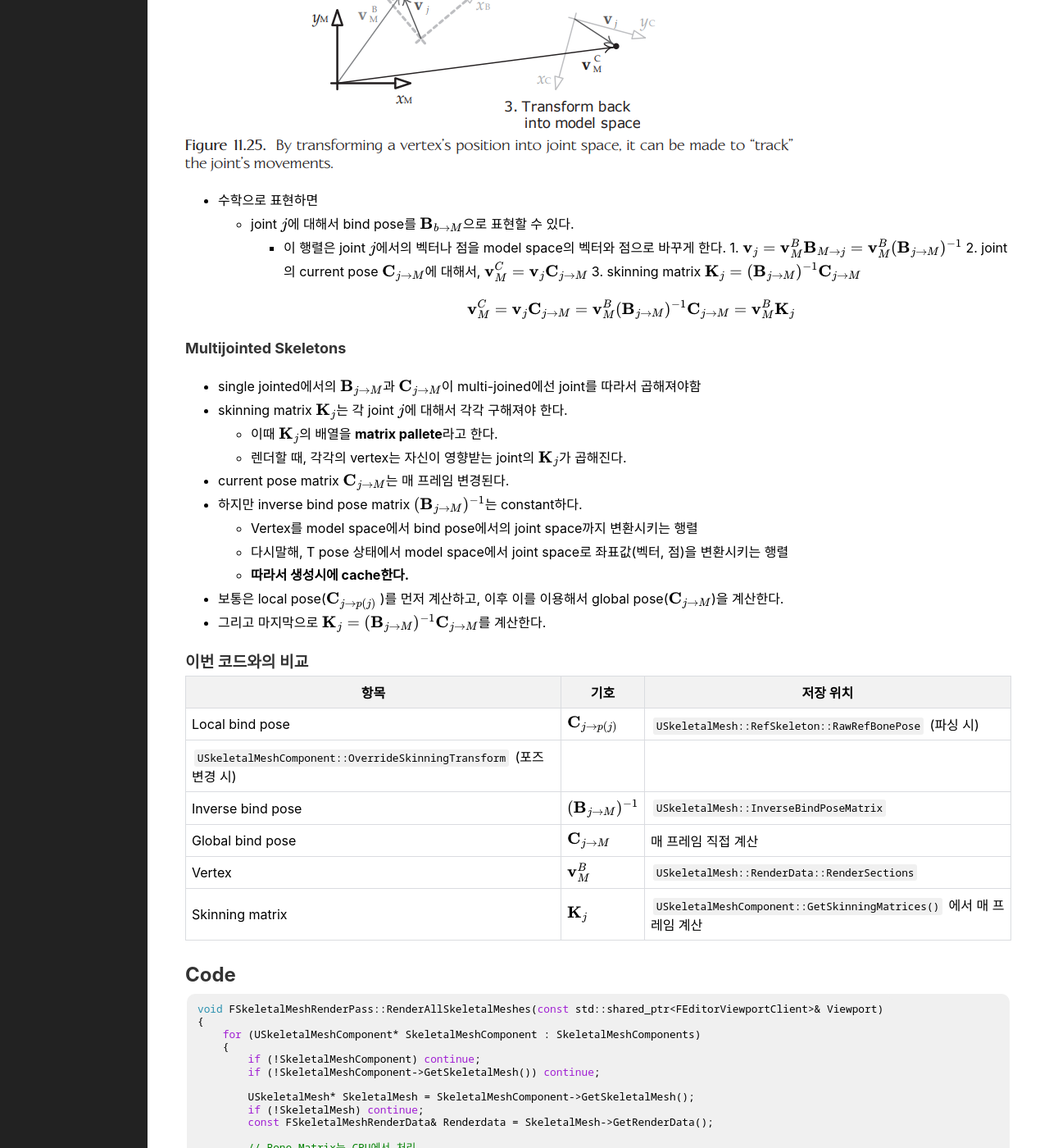
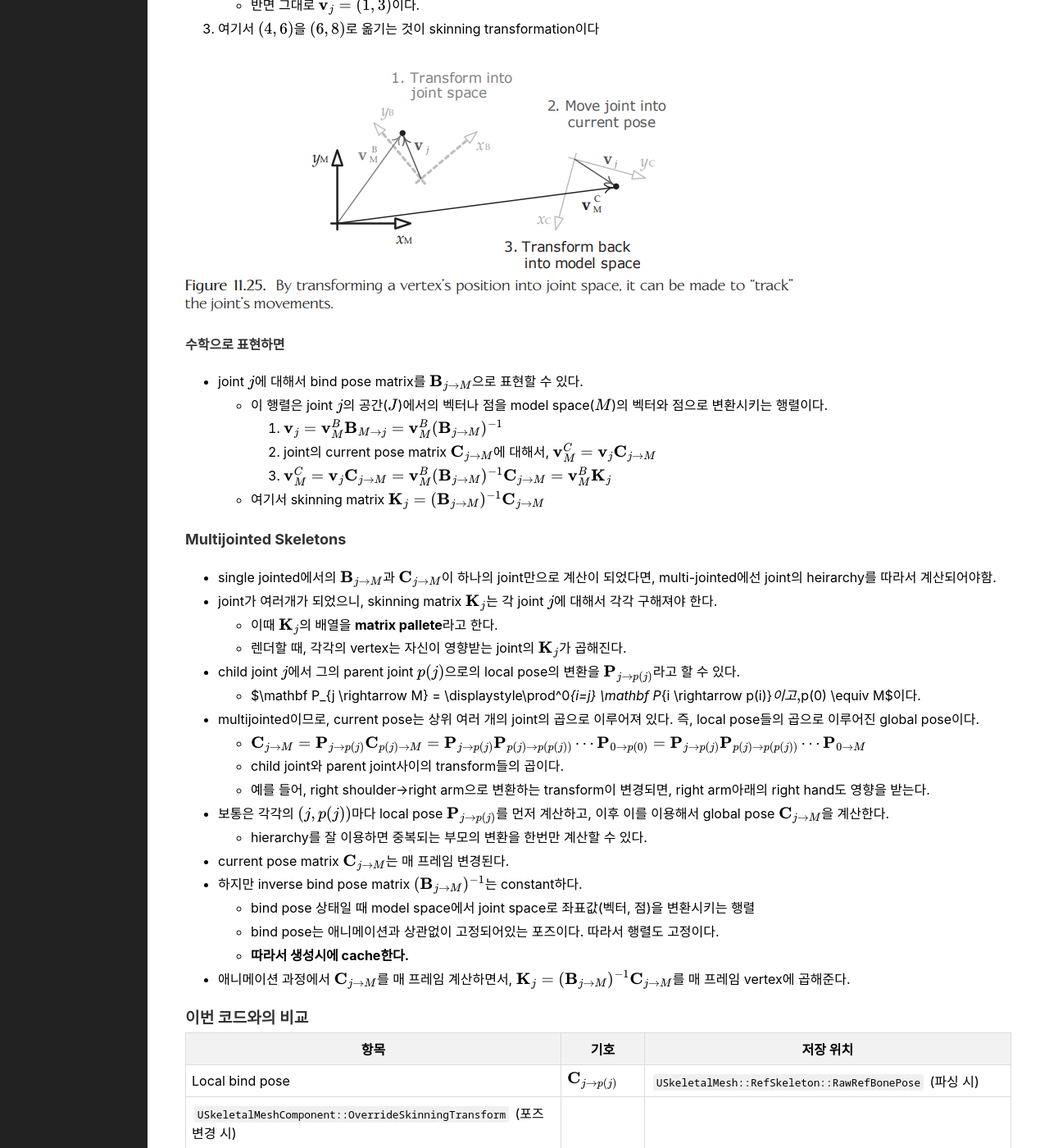
Before and after one commit to jiwon1304/jiwon1304.github.io, a Jekyll site: the page built from _posts/2025-05-08-skeletal-mesh.markdown, in a window 1280 px wide and 1400 px high, scrolled down 3833 px. Shown: the whole window at 82% size. Built offline with Jekyll 4.4.1, drawn with Linux system fonts in a browser that asks for light colours; some web fonts are replaced; formulas are drawn with MathJax 3; some of the changed text lies outside the part shown.

Commit message:
animation관련 설명 수정

```diff
--- a/_posts/2025-05-08-skeletal-mesh.markdown
+++ b/_posts/2025-05-08-skeletal-mesh.markdown
@@ -10,22 +10,19 @@ tags: [directx]
 
 1. `Traverse(...)`: FBX 노드 트리를 순회하며 `eSkeleton` , `eMesh` 타입 노드를 리스트로 수집
 2. `LoadFbxSkeleton(...)`: `eSkeleton` 노드들에 대해 Skeleton 정보 파싱
-    1. 각 Bone(Joint)마다 `localBindPose`와 `inverseBindPose` 행렬을 추출
-
-`eSkeleton` 노드들에 대해 Skeleton 정보 파싱
-
-1. `LoadSkinWeights(...)`: `eSkeleton` 노드들에 대해 Skin 정보 파싱
-    1. skin - cluster - linkedBone을 통해 controlIndex 별로 연결된 bone을 Map으로 추출
+    - 각 Bone(Joint)마다 `localBindPose`와 `inverseBindPose` 행렬을 추출
+3. `LoadSkinWeights(...)`: `eSkeleton` 노드들에 대해 Skin 정보 파싱
+    - skin - cluster - linkedBone을 통해 `controlIndex` 별로 연결된 bone을 Map으로 추출
 2. `LoadFBXMesh(...); LoadFBXMaterials(...)`: `eMesh` 노드들에 대해 Mesh, Material 정보 파싱
     1. 각 요소들의 LayerElement가 있는지 확인하고 파싱 시도
     2. vertex, normal은 MappingMode에 따라 다르게 처리
     3. 기존의 `UMaterial`을 활용하여 추출한 머터리얼 정보를 저장
 
-## 다중 메쉬
+## 다중 메시
 
-보통 FBX 파일에 메쉬 노드는 하나지만 드물게 여러 메쉬 노드가 있을 수 있다. 때문에 모든 노드를 순회하며 `eMesh` 타입 노드를 리스트로 수집하고, 이 리스트에 대해 Mesh, Material 정보를 파싱하게 된다.
+보통 FBX 파일에 메시 노드는 하나지만 드물게 여러 메시 노드가 있을 수 있다. 때문에 모든 노드를 순회하며 `eMesh` 타입 노드를 리스트로 수집하고, 이 리스트에 대해 Mesh, Material 정보를 파싱하게 된다.
 
-각 메쉬마다 대응되는 `UMaterial`과 `FMaterialSubset` 로 머터리얼, 서브셋을 구현하고 있다.
+각 메시마다 대응되는 `UMaterial`과 `FMaterialSubset` 로 머터리얼, 서브셋을 구현한다.
 
 ## Control point / Polygon vertex
 
@@ -60,57 +57,69 @@ FBX에는 정점(vertex)을 두 가지 형태로 관리한다. 정점의 위치
 ## Math
 
 - 모든 vertex (skinned vertex를 포함)는 model space를 기준으로 특정된다.
-- vertex를 bind pose에서 current pose로 변경하는 행렬을 skinning matrix라고 한다.
-- matrix가 좌표계를 변환하지 않음
-    - 언제나 Model 좌표계를 기준으로 함
-    - 대신 vertex의 position이 이동한다
+- vertex를 bind pose(reference pose, rest pose, T-pose)에서 current pose로 변경하는 행렬을 skinning matrix라고 한다.
+- **skinning matrix를 곱한다고 다른 좌표계로 이동하는 것이 아님**
+    - 내부에서는 joint space와 model space를 넘나들지만, 곱해지는 대상과 결과물(vertex)은 model space를 기준으로 한다.
 
 ### Example : One-Jointed Skeleton
 
 ![img38.png](/assets/img38.png)
 
 - 두 개의 좌표계를 이용 : Model Space($M$), Joint Space($J$)
-- bind pose($B$), current pose($C$) : animation 전과 후
+- bind pose($B$), current pose($C$) : animation(transform) 전과 후의 포즈 (bind pose로 T-pose를 사용할 때가 많다.)
 
-- bind pose의 모델 좌표계에 존재하는 vertex $\mathbf v_M^B$ 에 대해서, 모델 좌표계에서의 새로운 위치 $\mathbf v_M^C$를 구하고 싶다.
-- **joint space에서의 vertex는 joint가 어떻게 변형되든지 항상 유지된다.**  이 점을 이용하면
-    1. model space의 bind pose position에 위치한 vertex를 joint space로 변환시킨다.
-    2. joint를 current pose로 이동시킨다.
-    3. 다시 vertex를 model space로 변환시킨다.
+- bind pose($B$)일 때 model space($M$)에 존재하는 vertex $\mathbf v_M^B$ 에 대해서, current pose일 때 모델 좌표계에서의 새로운 위치 $\mathbf v_M^C$를 구하고 싶다.
+- **joint space에서의 vertex는 joint가 어떻게 변형되든지 항상 유지된다.**
+#### 이에 따라서
+1. model space($M$)의 bind pose position에 위치한 vertex($\mathbf v_M^B$)를 joint space($J$)로 변환시킨다.
+2. joint를 current pose로 이동시킨다. (Joint space($J$)를 이동시킨다.)
+3. 다시 vertex를 model space($M$)로 변환시킨다.
 
-- 이를 숫자로 표현하면
-    1. $\mathbf v_M^B(4,6)$을 joint space에서의 위치인 $\mathbf v_j(1,3)$으로 변환한다.
-        - 이제 joint가 얼마나 움직이든 $\mathbf v_j=(1,3)$은 변하지 않는다.
-    2. joint를 움직인다. 이 때 $\mathbf v_M^C$는 $(18,2)$로 이동한다.
-    3. 여기서 $(4,6)$을 $(18,2)$로 옮기는 것이 skinning transformation이다
+#### 이를 숫자로 표현하면
+1. $\mathbf v_M^B(4,6)$을 joint space에서의 위치인 $\mathbf v_j(1,3)$으로 변환한다.
+    - $\mathbf B_{M \rightarrow j}$는 $T_{(-3,-3)}$이다.
+    -  current pose = bind pose이므로 bind pose matrix의 inverse는 current pose matrix이다. $\mathbf C_{j \rightarrow M} = {\mathbf B_{j \rightarrow M}}^{-1} = T_{(+3,+3)}$
+    - joint가 얼마나 움직이든 $\mathbf v_j=(1,3)$은 변하지 않는다. space가 움직이는 것이지, space 내부는 그대로이기 때문.
+2. joint space의 좌표계를 model space의 좌표계에 대해서 $T_{(+2, +2)}$만큼 움직인다.
+    - 이 때 $\mathbf v_M^C$는 $(6,8)$로 이동한다.
+    - 동시에 새로운 current pose matrix $\mathbf C_{j \rightarrow M} = T_{(+3,+3)}T_{(+2,+2)} = T_{(+5,+5)}$
+    - 반면 그대로 $\mathbf v_j=(1,3)$이다.
+3. 여기서 $(4,6)$을 $(6,8)$로 옮기는 것이 skinning transformation이다
 
 ![img39.png](/assets/img39.png)
 
-- 수학으로 표현하면
-    - joint $j$에 대해서 bind pose를 $\mathbf B_{b\rightarrow M}$으로 표현할 수 있다.
-        - 이 행렬은 joint $j$에서의 벡터나 점을 model space의 벡터와 점으로 바꾸게 한다.
-    1. $\mathbf v_j = \mathbf v_M^B \mathbf B_{M\rightarrow j} = \mathbf v_M^B (\mathbf B_{j\rightarrow M})^{-1}$
-    2. joint의 current pose $\mathbf C_{j\rightarrow M}$에 대해서, $\mathbf v_M^C = \mathbf v_j \mathbf C_{j\rightarrow M}$
-    3. skinning matrix $\mathbf K_j = (\mathbf B_{j\rightarrow M})^{-1} \mathbf C_{j\rightarrow M}$
-
-        $$
-        \mathbf v_M^C = \mathbf v_j \mathbf C_{j\rightarrow M} = \mathbf v_M^B (\mathbf B_{j\rightarrow M})^{-1} \mathbf C_{j\rightarrow M} = \mathbf v_M^B \mathbf K_j
-        $$
+#### 수학으로 표현하면
+- joint $j$에 대해서 bind pose matrix를 $\mathbf B_{j\rightarrow M}$으로 표현할 수 있다.
+    - 이 행렬은 joint $j$의 공간($J$)에서의 벡터나 점을 model space($M$)의 벡터와 점으로 변환시키는 행렬이다.
+1. $\mathbf v_j = \mathbf v_M^B \mathbf B_{M\rightarrow j} = \mathbf v_M^B (\mathbf B_{j\rightarrow M})^{-1}$
+2. joint의 current pose matrix $\mathbf C_{j\rightarrow M}$에 대해서, $\mathbf v_M^C = \mathbf v_j \mathbf C_{j\rightarrow M}$
+3.  $
+    \mathbf v_M^C = \mathbf v_j \mathbf C_{j\rightarrow M} = \mathbf v_M^B (\mathbf B_{j\rightarrow M})^{-1} \mathbf C_{j\rightarrow M} = \mathbf v_M^B \mathbf K_j
+    $
+    - 여기서 skinning matrix $\mathbf K_j = (\mathbf B_{j\rightarrow M})^{-1} \mathbf C_{j\rightarrow M}$
 
 
 ### Multijointed Skeletons
 
-- single jointed에서의 $\mathbf B_{j\rightarrow M}$과 $\mathbf C_{j \rightarrow M}$이 multi-joined에선 joint를 따라서 곱해져야함
-- skinning matrix $\mathbf K_j$는 각 joint $j$에 대해서 각각 구해져야 한다.
+- single jointed에서의 $\mathbf B_{j\rightarrow M}$과 $\mathbf C_{j \rightarrow M}$이 하나의 joint만으로 계산이 되었다면, multi-jointed에선 joint의 heirarchy를 따라서 계산되어야함.
+- joint가 여러개가 되었으니, skinning matrix $\mathbf K_j$는 각 joint $j$에 대해서 각각 구해져야 한다.
     - 이때 $\mathbf K_j$의 배열을 **matrix pallete**라고 한다.
     - 렌더할 때, 각각의 vertex는 자신이 영향받는 joint의 $\mathbf K_j$가 곱해진다.
+- child joint $j$에서 그의 parent joint $p(j)$으로의 local pose의 변환을 $\mathbf P_{j \rightarrow p(j)}$라고 할 수 있다.
+    - $\mathbf P_{j \rightarrow M} = \displaystyle\prod^0_{i=j} \mathbf P_{i \rightarrow p(i)}$이고, $p(0) \equiv M$이다.
+- multijointed이므로, current pose는 상위 여러 개의 joint의 곱으로 이루어져 있다. 즉, local pose들의 곱으로 이루어진 global pose이다.
+    - $\mathbf C_{j \rightarrow M} = \mathbf P_{j \rightarrow p(j)}\mathbf C_{p(j) \rightarrow M} = \mathbf P_{j \rightarrow p(j)}\mathbf P_{p(j) \rightarrow p(p(j))} \cdots \mathbf P_{0 \rightarrow p(0)} = \mathbf P_{j \rightarrow p(j)}\mathbf P_{p(j) \rightarrow p(p(j))} \cdots \mathbf P_{0 \rightarrow M}$
+    - child joint와 parent joint사이의 transform들의 곱이다.
+    - 예를 들어, right shoulder→right arm으로 변환하는 transform이 변경되면, right arm아래의 right hand도 영향을 받는다.
+- 보통은 각각의 $(j, p(j))$마다 local pose $\mathbf P_{j \rightarrow p(j)}$를 먼저 계산하고, 이후 이를 이용해서 global pose $\mathbf C_{j\rightarrow M}$을 계산한다.
+    - hierarchy를 잘 이용하면 중복되는 부모의 변환을 한번만 계산할 수 있다.
 - current pose matrix $\mathbf C_{j \rightarrow M}$는 매 프레임 변경된다.
 - 하지만 inverse bind pose matrix $(\mathbf B_{j\rightarrow M})^{-1}$는 constant하다.
-    - Vertex를 model space에서 bind pose에서의 joint space까지 변환시키는 행렬
-    - 다시말해, T pose 상태에서 model space에서 joint space로 좌표값(벡터, 점)을 변환시키는 행렬
+    - bind pose 상태일 때 model space에서 joint space로 좌표값(벡터, 점)을 변환시키는 행렬
+    - bind pose는 애니메이션과 상관없이 고정되어있는 포즈이다. 따라서 행렬도 고정이다.
     - **따라서 생성시에 cache한다.**
-- 보통은 local pose($\mathbf C_{j\rightarrow p(j)}$ )를 먼저 계산하고, 이후 이를 이용해서 global pose($\mathbf C_{j\rightarrow M}$)을 계산한다.
-- 그리고 마지막으로 $\mathbf K_j = (\mathbf B_{j\rightarrow M})^{-1} \mathbf C_{j\rightarrow M}$를 계산한다.
+
+- 애니메이션 과정에서 $\mathbf C_{j\rightarrow M}$를 매 프레임 계산하면서, $\mathbf K_j = (\mathbf B_{j\rightarrow M})^{-1} \mathbf C_{j\rightarrow M}$를 매 프레임 vertex에 곱해준다.
 
 ## 이번 코드와의 비교
 
@@ -350,41 +359,8 @@ void FFbxManager::ConvertFunc()
                 // Dequeue된 FileName에 대해서 파싱을 진행
 
                 // Spinlock을 이용해서 Map에 애니메이션(과 메시)을 추가.
-                FFbxSkeletalMesh* FbxMesh = nullptr;
-                bool bContaining = false;
-                {
-                    FSpinLockGuard Lock(FbxMeshMapLock);
-                    bContaining = FbxMeshMap.Contains(FileName);
-                    if (!bContaining)
-                    {
-                        UE_LOG(ELogLevel::Error, TEXT("Unexpected Error: %s"), *FileName);
-                    }
-                    else
-                    {
-                        FbxMesh = FbxMeshMap[FileName];
-                    }
-                }
-                if (!bContaining)
-                {
-                    // TODO : lock을 두번거는게 아니라 한번걸고 map에 entry를 등록 후 수정해야함.
-                    FSpinLockGuard Lock(MeshMapLock);
-                    if (MeshMap.Contains(FileName))
-                    {
-                        MeshMap[FileName].State = LoadState::Failed;
-                    }
-                    continue;
-                }
 
-                {
-                    FSpinLockGuard Lock(AnimMapLock);
-                    for (UAnimSequence* AnimSeq : AnimSequences)
-                    {
-                        if (AnimSeq)
-                        {
-                            AnimMap.Add(AnimSeq->Name + "::" + FileName, {LoadState::Completed, FileName, AnimSeq});
-                        }
-                    }
-                }
+                // 로드가 끝났다고 delegate를 통해 broadcast
                 OnLoadFBXCompleted.Execute(FileName);
                 UE_LOG(ELogLevel::Display, TEXT("Converted FBX file: %s"), *FileName);
 
```
Also changed, not shown: other parts of _posts/2025-05-08-skeletal-mesh.markdown (+3 -3 lines).
